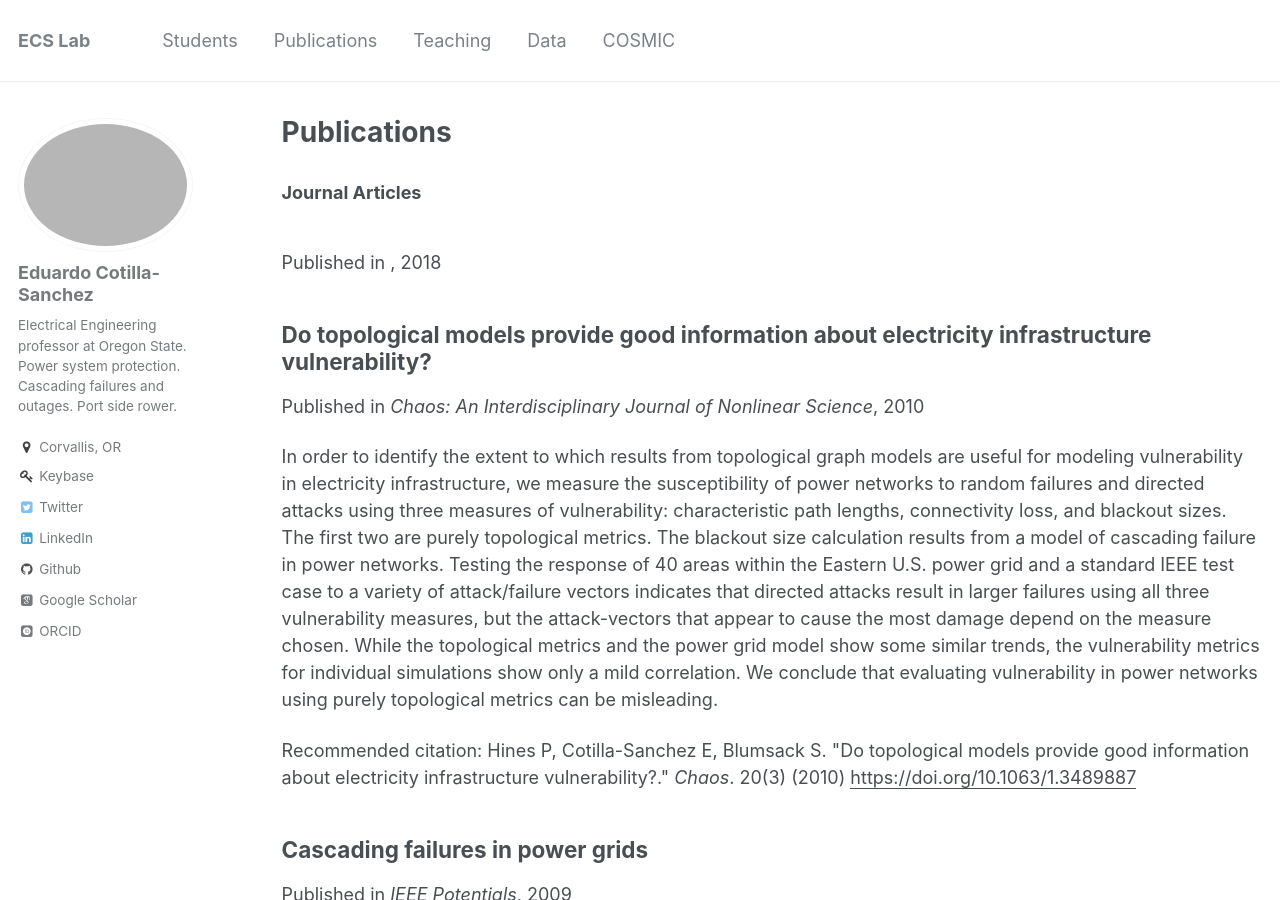
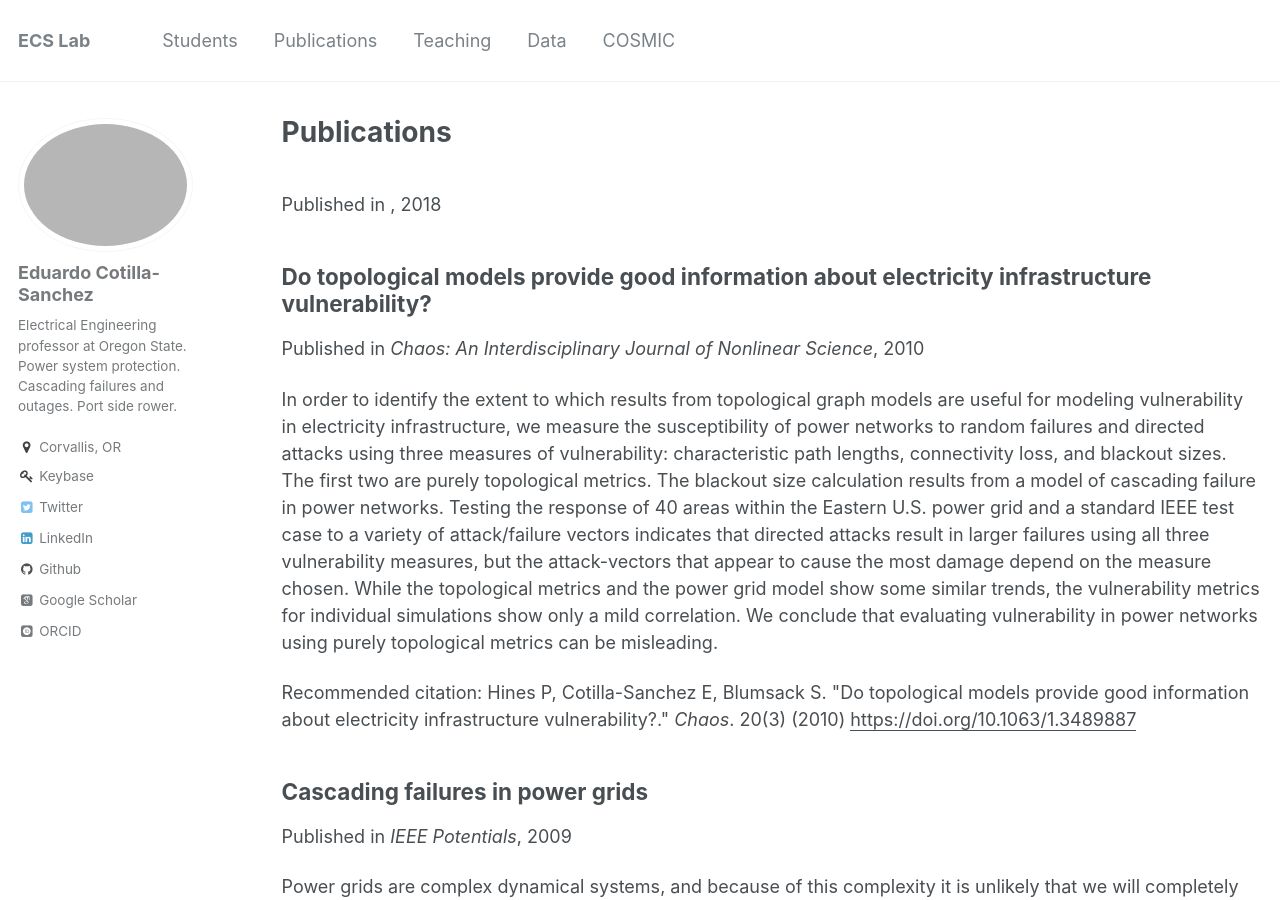
Before and after one commit to ecotillasanchez/ecotillasanchez.github.io, a Jekyll site: the page built from _pages/publications.md, in a window 1280 px wide and 900 px high. Built offline with Jekyll 4.4.1, drawn with Linux system fonts in a browser that asks for light colours; some web fonts are replaced.

Commit message:
Loading papers 4/n.

```diff
--- a/_pages/publications.md
+++ b/_pages/publications.md
@@ -4,8 +4,6 @@ title: "Publications"
 permalink: /publications/
 author_profile: true
 ---
-
-### Journal Articles
 
 {% include base_path %}
 
```
